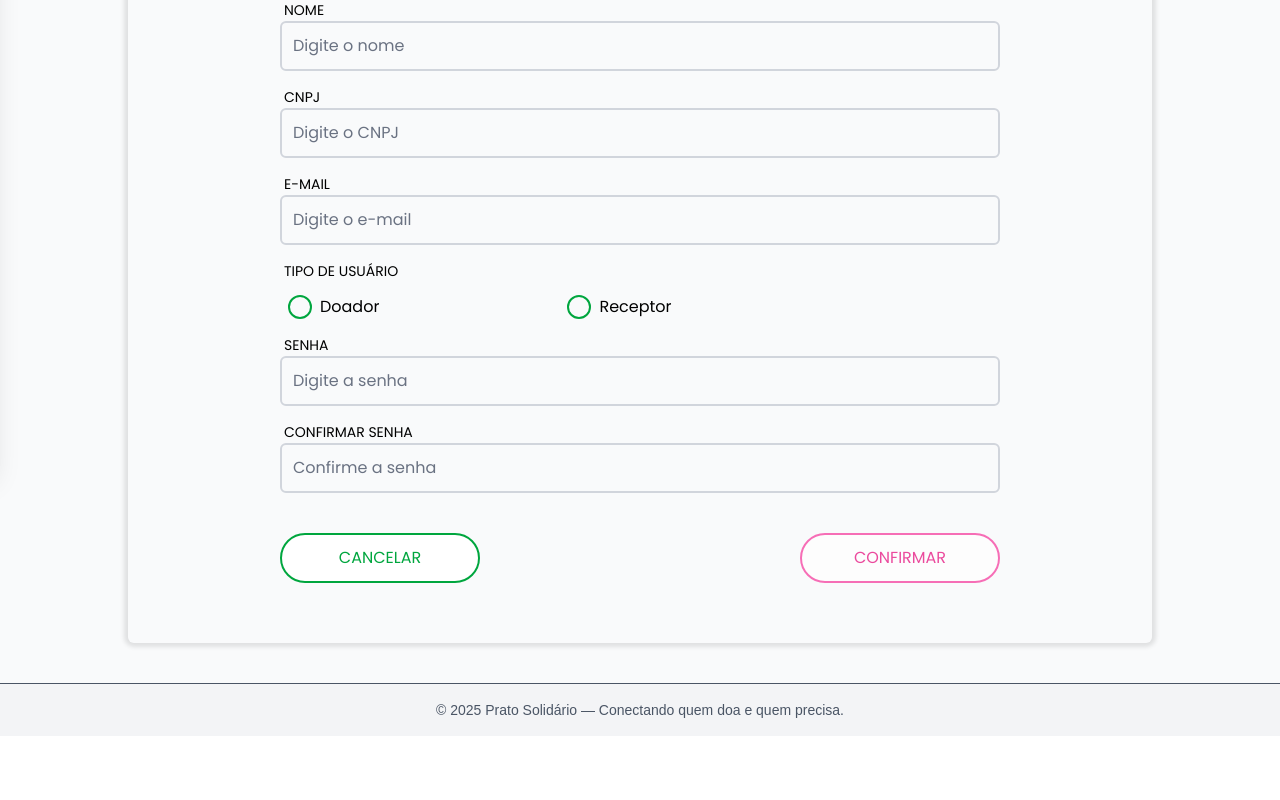
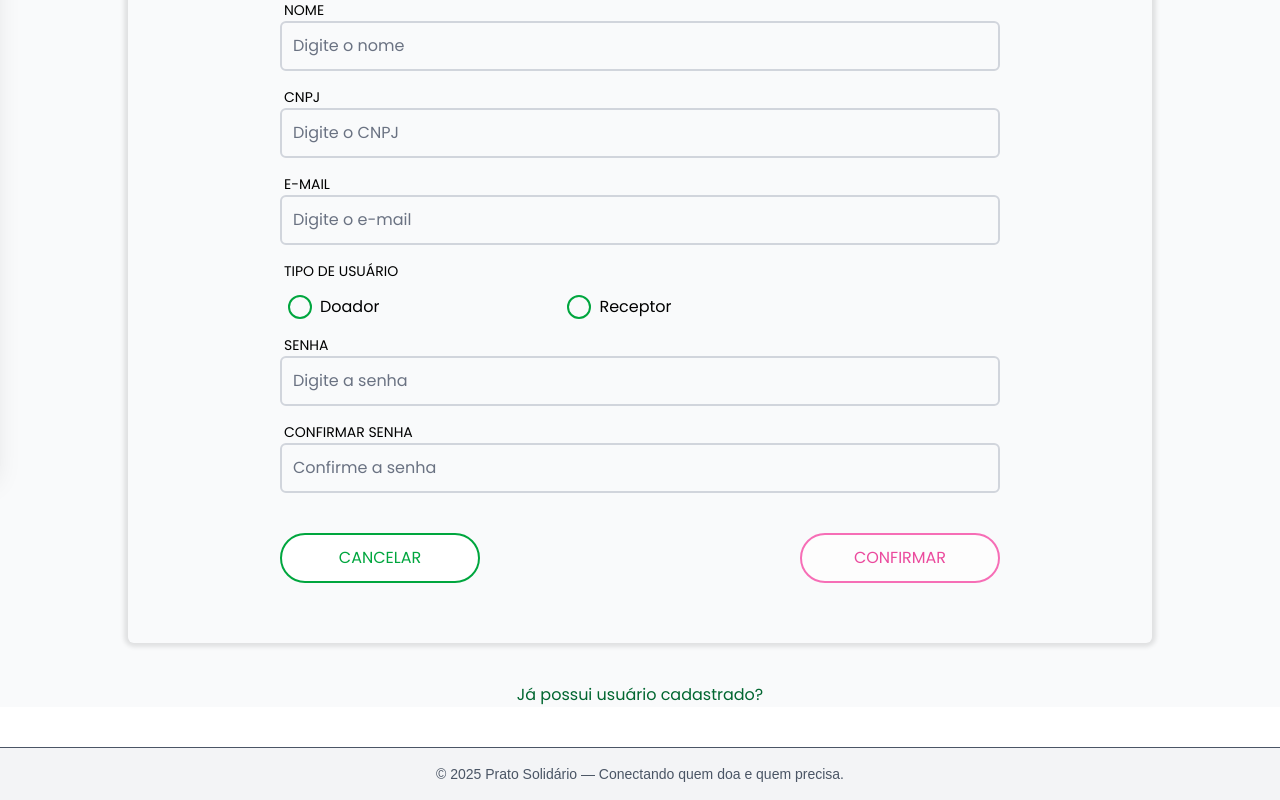
Before and after one commit to JoaoGAvale/Laborat-rio-de-Programa-o-2025.2, a Next.js app: page /cadastrar_usuario in a window 1280 px wide. Shown: the part 333-1133 px from the top of the page. Before the commit the page ends 1069 px from the top, so only its background shows below. Built offline with nearby package versions, Linux system fonts and the light colour scheme.

Commit message:
[João Vale] feat: Adicionando redirecionamento da página de login para cadastro e vice-versa.

```diff
--- a/src/app/cadastrar_usuario/page.js
+++ b/src/app/cadastrar_usuario/page.js
@@ -52,13 +52,13 @@ export default function RegisterUserPage(){
     },[tipoSelecionado])
 
     return(
-        <div className="w-full min-h-screen bg-gray-50 flex flex-col font-['PoppinsRegular']">
-            <div className="flex flex-col gap-10">
+        <div className="w-full min-h-screen bg-gray-50 flex flex-col font-['PoppinsRegular'] mb-10">
+            <div className="flex flex-col items-center gap-10">
                 <div className="page-title mt-[60px] text-center">CADASTRO DE USUÁRIO</div>
                 <span className="text-gray-600 text-center">
                     Informe os dados abaixo para realizar o cadastro de usuário.
                 </span>
-                <div className="w-full flex flex-col items-center shadow-[0_0_4px_4px_rgba(0,0,0,0.1)] p-[60px] rounded-md gap-4 mb-10">
+                <div className="w-full flex flex-col items-center shadow-[0_0_4px_4px_rgba(0,0,0,0.1)] p-[60px] rounded-md gap-4">
                     <TextInput
                         value={nome}
                         setValue={setNome}
@@ -117,6 +117,9 @@ export default function RegisterUserPage(){
                         />
                     </div>
                 </div>
+                <a href="/login" className="text-green-800 cursor-pointer text-center w-fit hover:text-green-600">
+                    Já possui usuário cadastrado?
+                </a>
             </div>
         </div>
     )
--- a/src/app/login/page.js
+++ b/src/app/login/page.js
@@ -54,7 +54,7 @@ export default function LoginPage(){
     }
 
     return(
-    <div className="w-full min-h-screen bg-gray-50 flex flex-col font-['PoppinsRegular']">
+    <div className="w-full min-h-screen bg-gray-50 flex flex-col font-['PoppinsRegular'] mb-10">
         {/* alerta ?
             <UserAlert
                 isError={alerta?.isError}
@@ -66,7 +66,7 @@ export default function LoginPage(){
             :
             ""
         */}
-        <div className="flex flex-col gap-10">
+        <div className="flex flex-col items-center gap-10">
             <div className="page-title mt-[60px] text-center">LOGIN</div>
             <span className="text-gray-600 text-center">
                 Informe os dados abaixo para realizar o login no sistema.
@@ -95,6 +95,9 @@ export default function LoginPage(){
                     />
                 </div>
             </div>
+            <a href="/cadastrar_usuario" className="text-green-800 cursor-pointer text-center w-fit hover:text-green-600">
+                Ainda não está cadastrado?
+            </a>
         </div>
     </div>
     )
```
